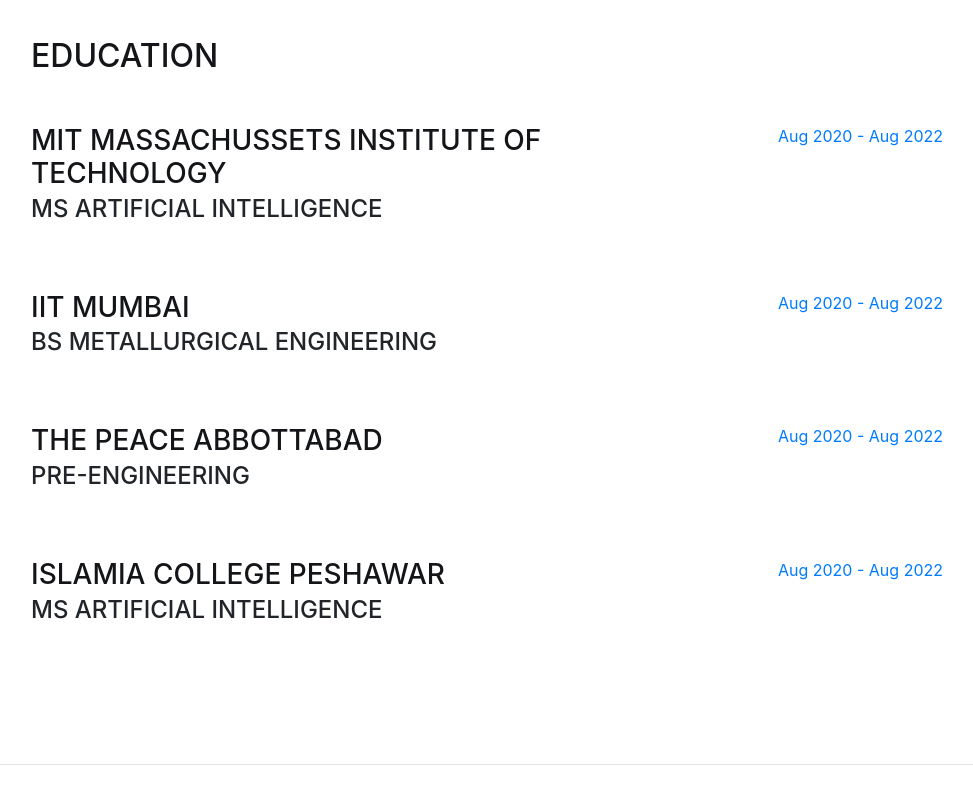
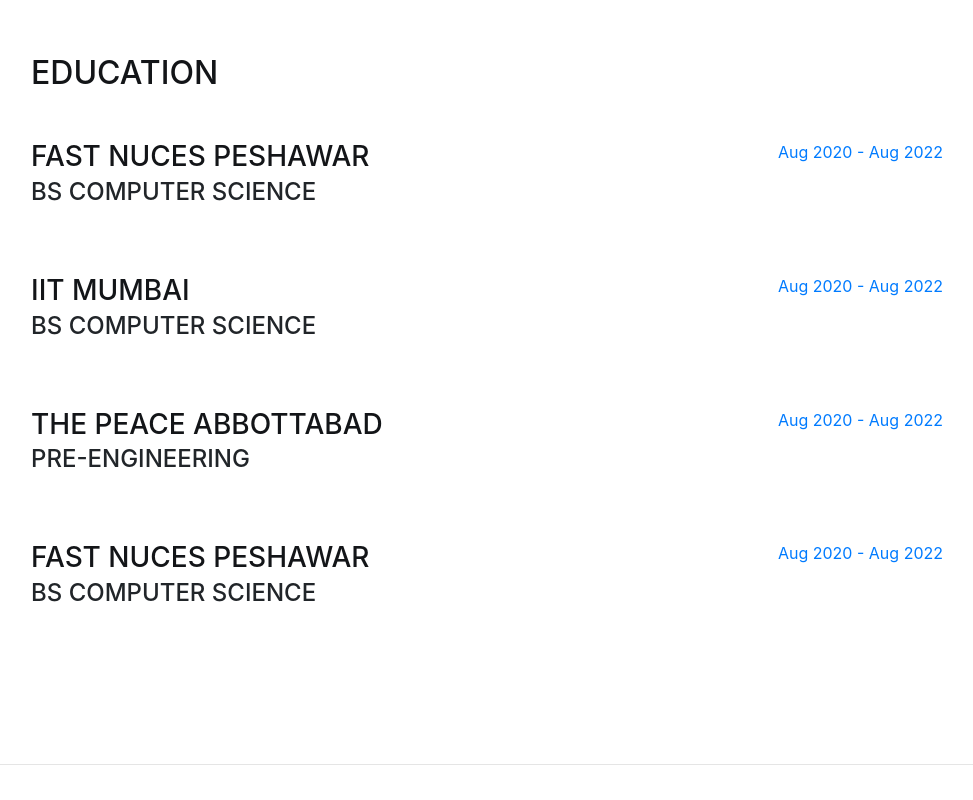
Before and after one commit to taimoormufti11/taimoormufti11, a website with bundled scripts: page index.html in a window 1280 px wide. Shown: the part 1840-2640 px from the top of the page, without its empty margins (289-1262 px from the left). Built offline with nearby package versions, Linux system fonts and the light colour scheme; files whose address does not match are found by name; a web font is replaced by a local one.

Commit message:
changes3.html

```diff
--- a/index.html
+++ b/index.html
@@ -203,8 +203,8 @@
         <div class="resume-item d-flex flex-column flex-md-row justify-content-between mb-5">
            <!--Master's-->
           <div class="resume-content">
-            <h3 class="mb-0">MIT Massachussets Institute of technology</h3>
-            <div class="subheading mb-3">MS Artificial Intelligence</div>
+            <h3 class="mb-0">FAST NUCES PESHAWAR</h3>
+            <div class="subheading mb-3">BS COMPUTER SCIENCE</div>
             </div>
 
         <div class="resume-date text-md-right">
@@ -216,7 +216,7 @@
            <!--Bachelor's-->
           <div class="resume-content">
             <h3 class="mb-0">IIT Mumbai</h3>
-            <div class="subheading mb-3">BS Metallurgical Engineering</div>
+            <div class="subheading mb-3">BS COMPUTER SCIENCE</div>
             </div>
 
         <div class="resume-date text-md-right">
@@ -240,8 +240,8 @@
         <div class="resume-item d-flex flex-column flex-md-row justify-content-between mb-5">
            <!--School Here -->
           <div class="resume-content">
-            <h3 class="mb-0">Islamia College Peshawar</h3>
-            <div class="subheading mb-3">MS Artificial Intelligence</div>
+            <h3 class="mb-0">FAST NUCES PESHAWAR</h3>
+            <div class="subheading mb-3">BS COMPUTER SCIENCE</div>
             </div>
 
         <div class="resume-date text-md-right">
@@ -313,7 +313,7 @@
     <section class="resume-section p-3 p-lg-5 d-flex align-items-center" id="interests">
       <div class="w-100">
         <h2 class="mb-5">Interests & Hobbies</h2>
-        <p> Idhar bhee khula Likhein Apart from being a developer, I love watching movies. I enjoy most of my time being outdoors. .</p>
+        <p>I have a strong interest in technology and computing, with a focus on computer science. In my free time, I enjoy exploring digital tools, reading about history and current events, and analyzing geopolitical and military strategies. I also have a curiosity for cultural topics, languages, and philosophical ideas. My hobbies include research, watching historical dramas, and engaging in thoughtful discussions about society, religion, and science. .</p>
          <ul class="fa-ul mb-0">
           <li>
             <i class="fa-li fa fa-check"></i>
```
